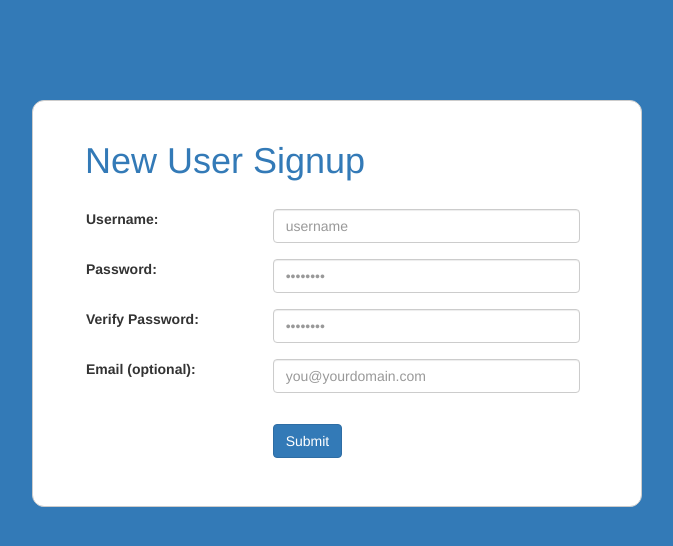
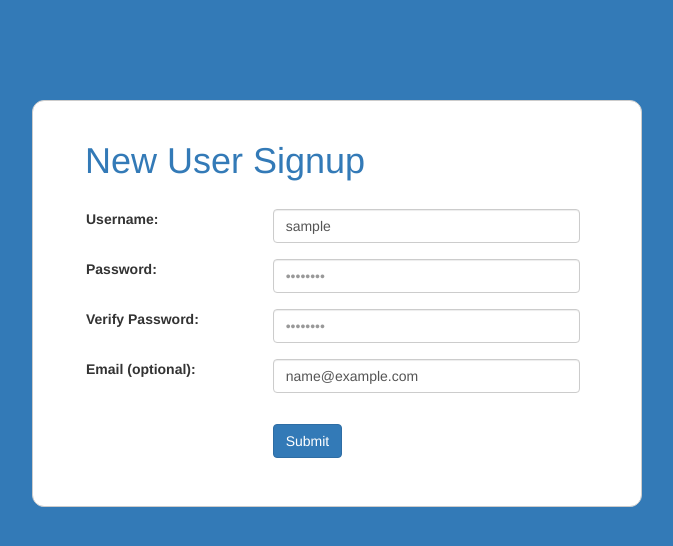
Before and after one commit to gitasong/user-signup, a Flask app: template templates/signup.html in a window 1280 px wide. Shown: the top 546 px of the page, without its empty margins (303-976 px from the left). Run offline with Flask 2, Linux system fonts and the light colour scheme; the template is opened without the code that fills it: most values are stand-ins (such as "Sample title", 1, 10 or a date in 2020); some libraries are stand-ins or nearby versions.

Commit message:
retain username and email upon form redirect when error messages present

```diff
--- a/main.py
+++ b/main.py
@@ -96,7 +96,7 @@ def validate():
         else:
             if not no_whitespace(username_input):
                 password_error = "Spaces are not allowed"
-                username_input = ""
+                password_input = ""
 
     if not is_filled(verify_input):
         verify_error = "This field cannot be empty"
@@ -120,6 +120,9 @@ def validate():
     if not username_error and not password_error and not verify_error and not email_error:  # if we don't have any error messages:
         return render_template("welcome.html", username=username_input)
     else:
-        return render_template ("signup.html", username_error=username_error, password_error=password_error, verify_error=verify_error, email_error=email_error)
+        return render_template ("signup.html",
+        username_input=username_input,
+        email_input=email_input,
+        username_error=username_error, password_error=password_error, verify_error=verify_error, email_error=email_error)
 
 app.run()
--- a/templates/signup.html
+++ b/templates/signup.html
@@ -18,7 +18,7 @@
                 <tbody>
                   <tr class="form-group">
                     <td><label for="username">Username: </label></td>
-                    <td><input type="text" class="form-control" name="username" id="username" placeholder="username"></td>
+                    <td><input type="text" class="form-control" name="username" id="username" placeholder="username" value={{username_input}}></td>
                     <td><p class="error">{{username_error}}</p></td>
                   </tr>
                   <tr class="form-group">
@@ -33,7 +33,7 @@
                   </tr>
                   <tr class="form-group">
                     <td><label for="email">Email (optional): </label></td>
-                    <td><input type="text" class="form-control" name="email" id="email" placeholder="you@yourdomain.com"></td>
+                    <td><input type="text" class="form-control" name="email" id="email" placeholder="you@yourdomain.com" value={{email_input}}></td>
                     <td><p class="error">{{email_error}}</p></td>
                   </tr>
                   <tr>
```
